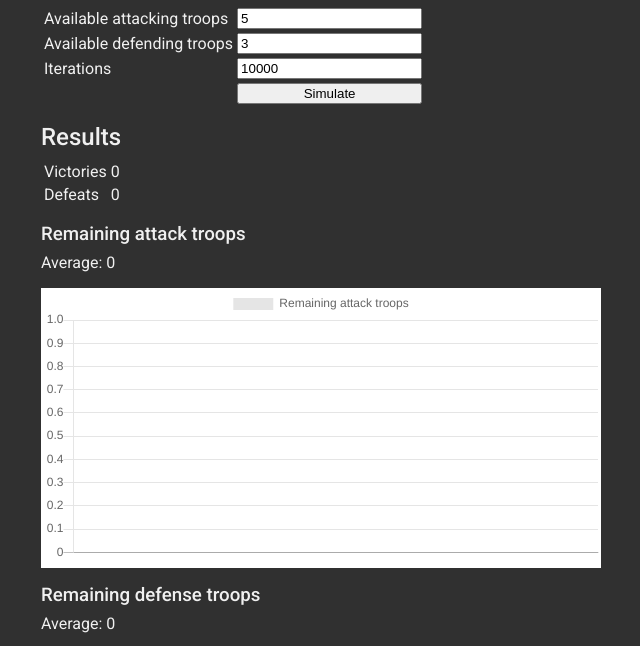
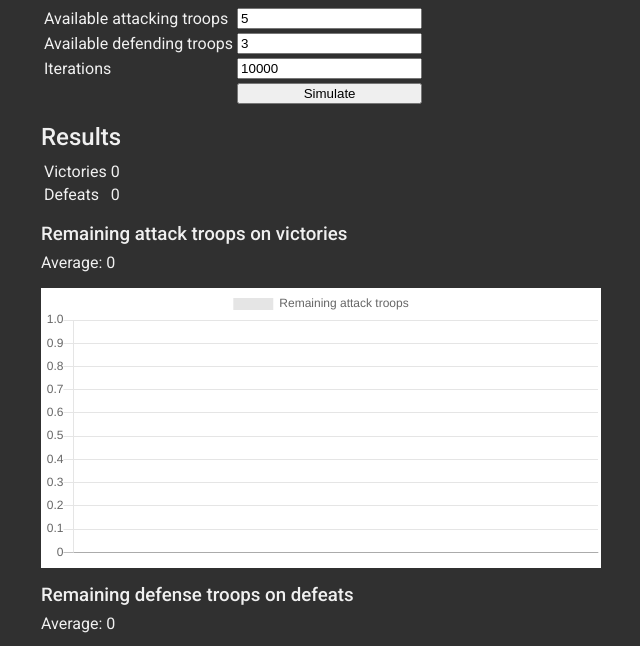
Before and after one commit to fskuteken/war-simulator, a plain HTML site: page index.html in a window 1280 px wide. Shown: the part 93-739 px from the top of the page, without its empty margins (319-959 px from the left). Drawn offline with nearby package versions, Linux system fonts and the light colour scheme.

Commit message:
Update remaining troops headings

```diff
--- a/index.html
+++ b/index.html
@@ -110,7 +110,7 @@
       </div>
 
       <div class="section">
-        <h3>Remaining attack troops</h3>
+        <h3>Remaining attack troops on victories</h3>
         <div>
           Average: <span id="average-remaining-attack-troops">0</span>
         </div>
@@ -118,7 +118,7 @@
       </div>
 
       <div class="section">
-        <h3>Remaining defense troops</h3>
+        <h3>Remaining defense troops on defeats</h3>
         <div>
           Average: <span id="average-remaining-defense-troops">0</span>
         </div>
```
